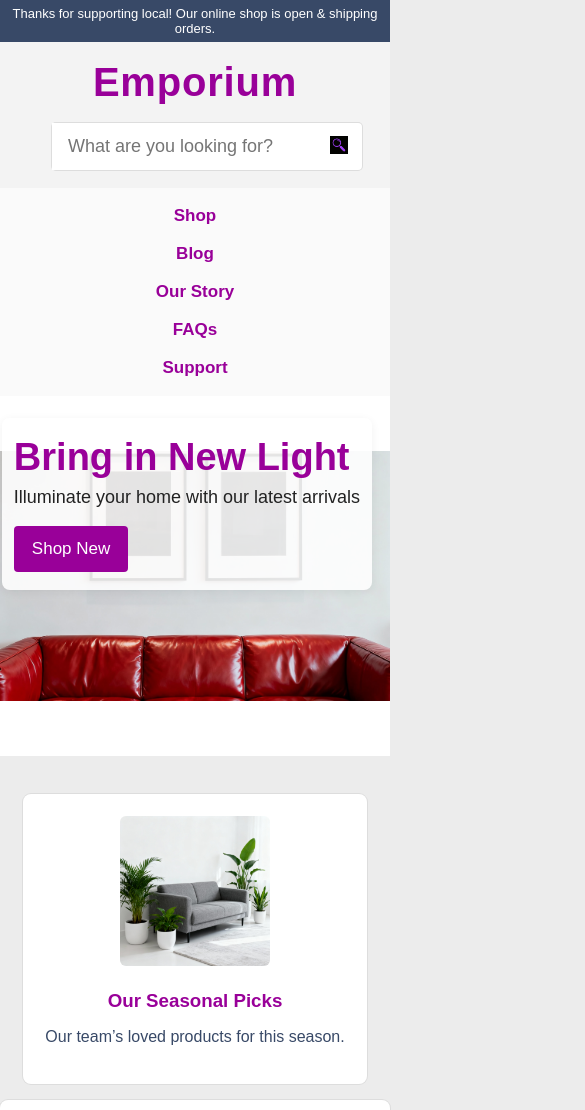
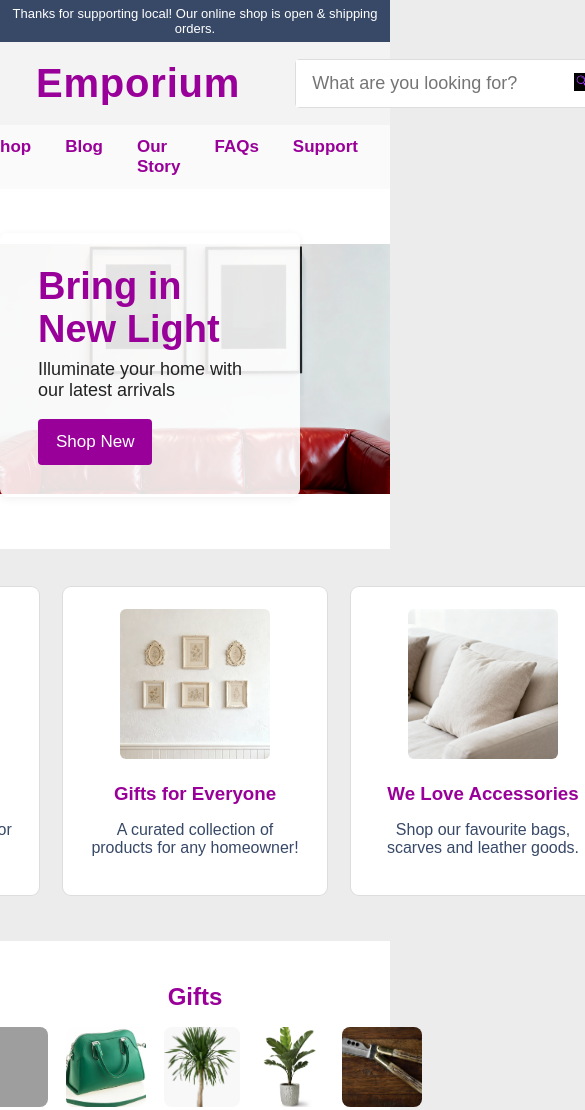
Before and after one commit to hakkai30/robinportofolio.github.io, a plain HTML site: page Template 2/template2.html in a window 390 px wide. Shown: the top 1110 px of the page, 585 px wide, since content can reach past the window. Drawn offline with Linux system fonts and the light colour scheme; grey boxes are pictures that could not be loaded.

Commit message:
quitando cosas

```diff
--- a/Template 2/template2.css
+++ b/Template 2/template2.css
@@ -206,22 +206,3 @@ body {
     font-size: 15px;
     margin-top: 18px;
   }
-
-  @media (max-width: 900px) {
-    .categories, .lifestyle-decor {
-      flex-direction: column;
-      gap: 16px;
-      align-items: center;
-    }
-    .head, .main-nav {
-      flex-direction: column;
-      gap: 18px;
-      align-items: center;
-      padding: 18px 0;
-    }
-    .hero-content {
-      right: 18px;
-      top: 22px;
-      padding: 18px 12px;
-    }
-  }
```
Also changed, not shown: 1 other file.
